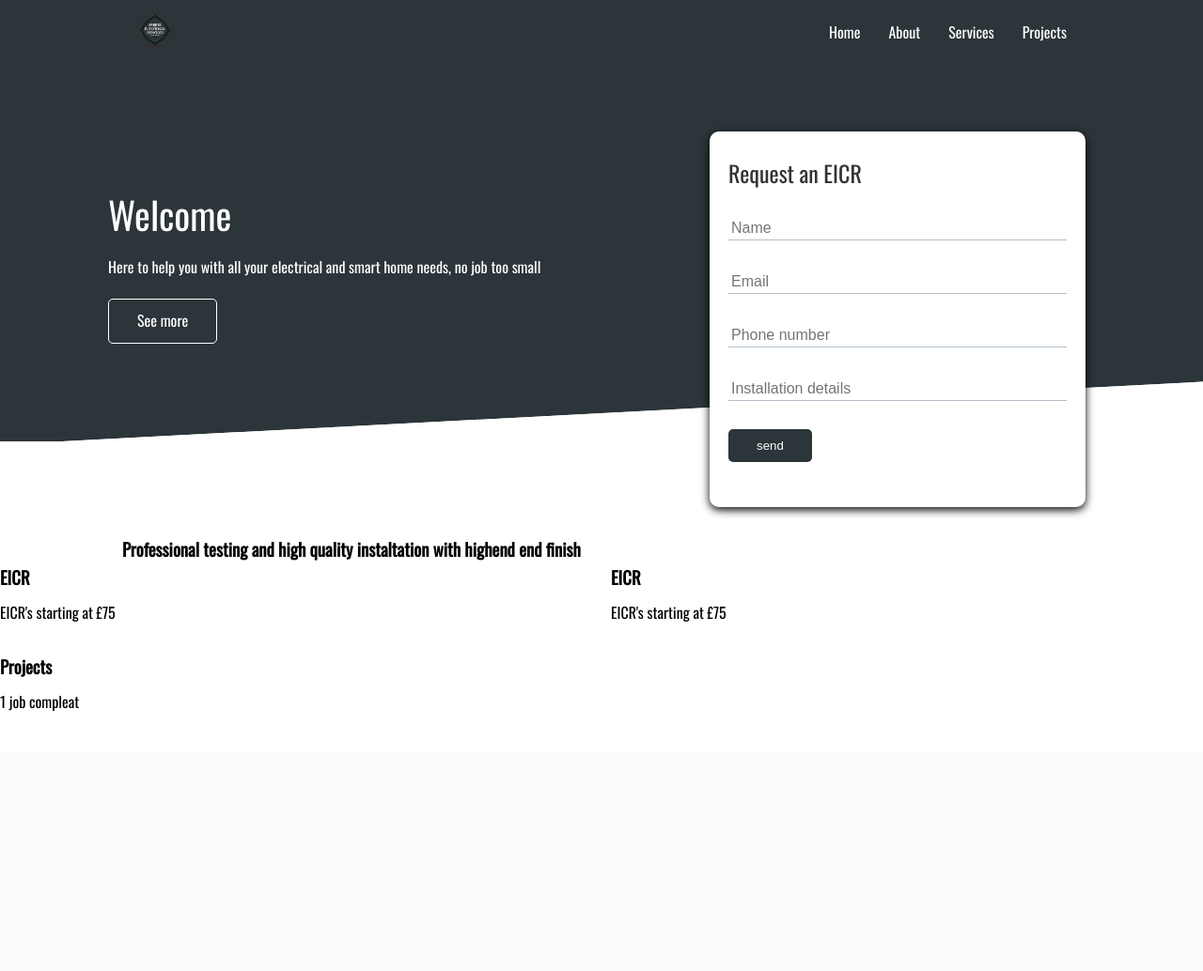
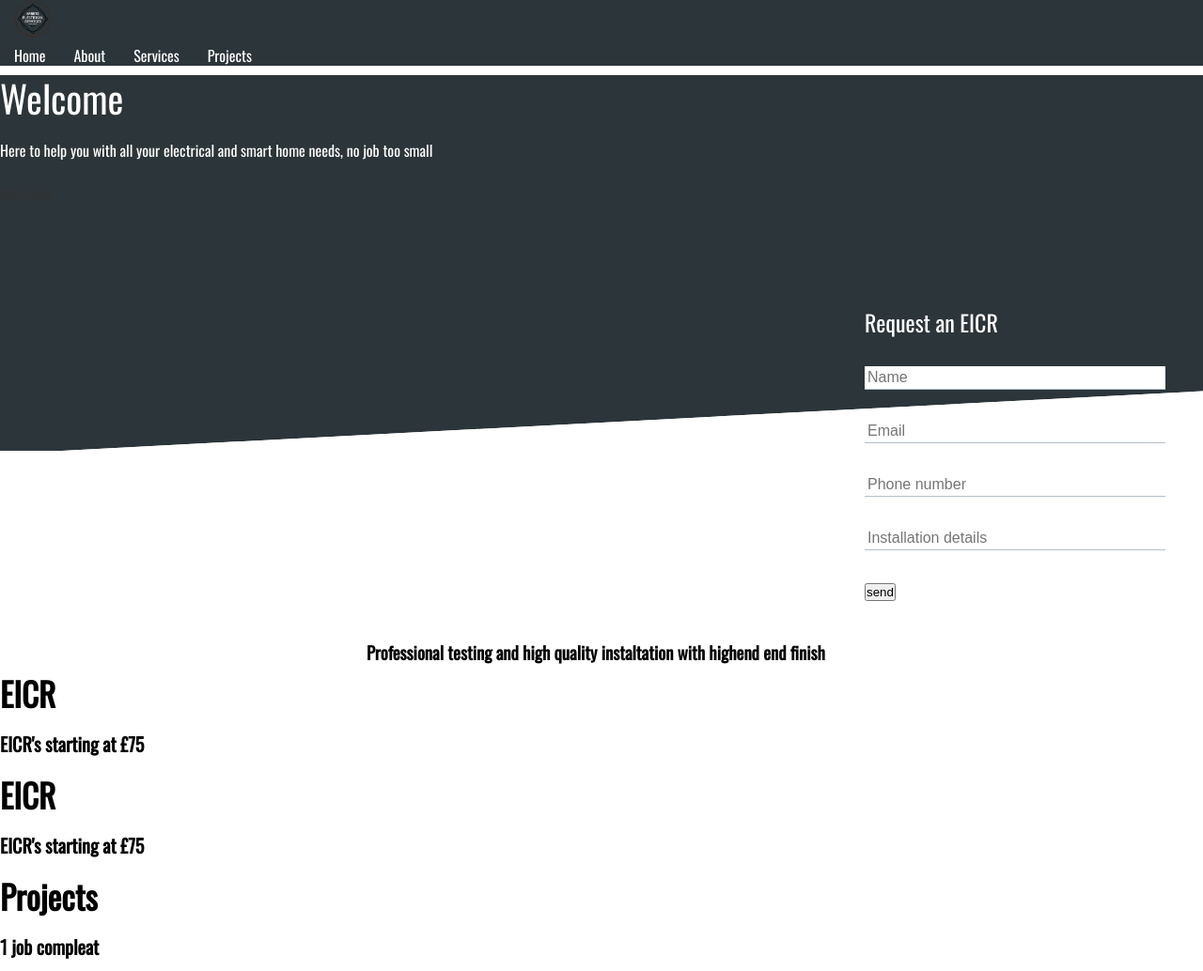
Before and after one commit to harrismoneybags/elec, a Flask app: page / in a window 1280 px wide. Shown: the whole page at 94% size. Before the commit the page ends 757 px from the top, so only its background shows below. Run offline with Flask 2, Linux system fonts and the light colour scheme; some libraries are stand-ins or nearby versions.

Commit message:
Add files via upload

```diff
--- a/static/css/style.css
+++ b/static/css/style.css
@@ -93,7 +93,7 @@ img{
 .showcase-form {
 	position: relative;
 	top: 60px;
-	height: 400px;
+	height: 300px;
 	width: 400px;
 	padding: 40px;
 	z-index: 100;
@@ -132,59 +132,39 @@ img{
 
 /*misc*/
 .misc{
-	padding-top: 100px;
+	padding-top: 200px;
 }
 
-
-/* Utilities*/
-
-.container{
-	max-width: 1100px;
-	margin: 0 auto;
-	overflow: auto;
-	padding:0 40px;
+.misc-heading{
+	max-width: 500px;
+	margin: auto;
 }
 
-.flex {
-	display: flex;
-	justify-content: center;
-	align-items: center;
-	height: 100%;
+.misc .grid h3{
+	font-size: 35px;
 }
 
-.grid{
-	display: grid;
-	grid-template-columns: repeat(2, 1fr);
-	gap: 20px;
-	justify-content: center;
-	align-items: center;
-	height: 100%;
+.misc .grid p {
+	font-size: 20px;
+	font-weight: bold;
 }
 
-.card{
-	background-color: #fff;
-	color: #333;
-	border-radius: 10px;
-	box-shadow: 0 3px 10px rgb(0, 0, 0.2);
-	padding: 20px;
-	margin: 10px;
-}
-.btn{
-	display: inline-block;
-	padding: 10px 30px;
-	cursor: pointer;
-	background:  var(--primary-color);
-	color: #fff;
-	border: none;
-	border-radius: 5px;
+/*cli*/
+
+.cli{
+	padding-top: 100px;
+	padding-bottom: 100px;
 }
 
-.btn-outline{
-	background-color: transparent;
-	border: 1px #fff solid;
-
+.cli .grid{
+	grid-template-columns: repeat(3, 1fr);
 }
 
-.btn:hover{
-	transform: scale(0.95);
+.cli .grid >:first-child{
+	grid-column: 1 / span 2;
+	grid-row: 1 / span 2;
 }
+
+.cli .container img{
+	border-radius: 10px;
+}
```
Also changed, not shown: static/css/utilities.css (added, +164 -0 lines).
